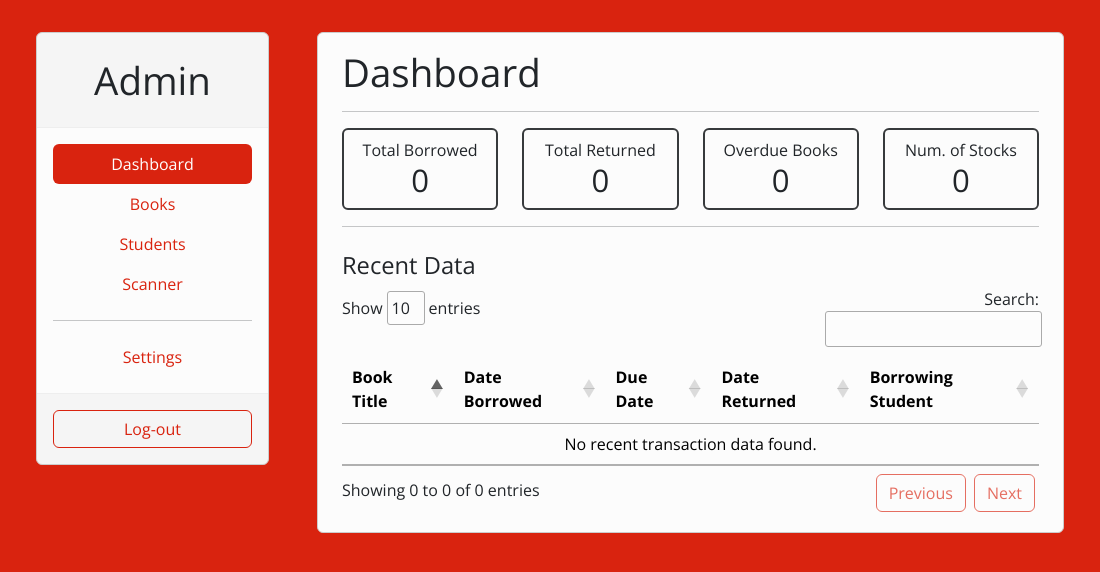
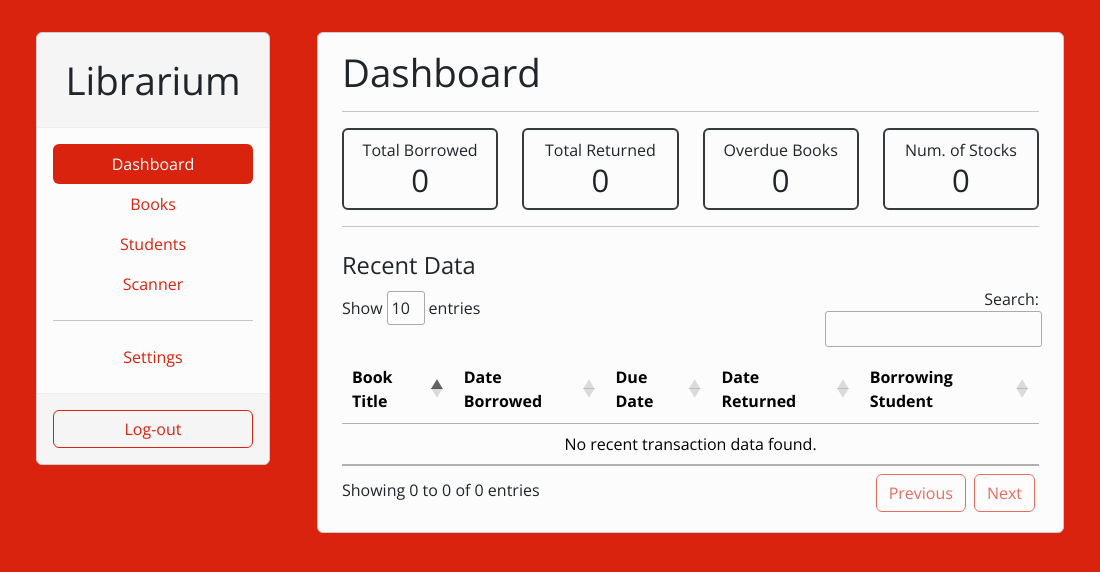
Before and after one commit to nthnn/librarium, an Electron app: page dashboard.html in a window 1100 px wide. Drawn offline with nearby package versions, Linux system fonts and the light colour scheme; no server answers; files whose address does not match are found by name.

Commit message:
Small fixes on dashboard.html

```diff
--- a/dashboard.html
+++ b/dashboard.html
@@ -14,11 +14,11 @@
 <body class="bg-primary">
     <div class="row pt-2">
         <div class="col-3">
-            <div class="container mx-4 pt-4 animate__animated animate__slideInLeft">
-                <div class="card border">
+            <div class="container mx-4 pt-4 animate__animated animate__slideInLeft position-fixed">
+                <div class="card border col-3">
                     <div class="card-header" align="center">
                         <div class="mt-3"></div>
-                        <h1 class="card-title">Admin</h1>
+                        <h1 class="card-title">Librarium</h1>
                         <div class="mt-3"></div>
                     </div>
                     <div class="card-body" align="left">
```
